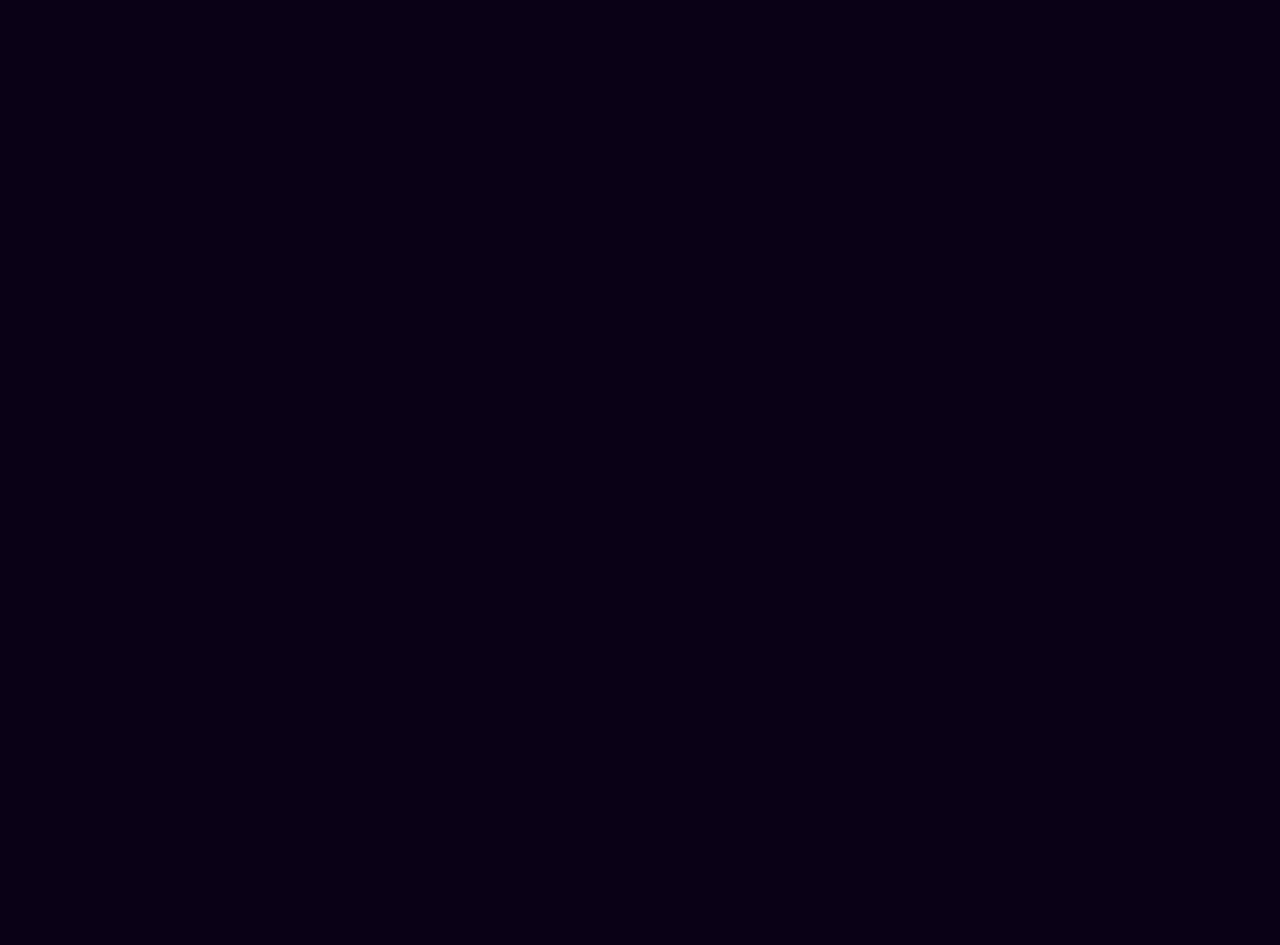
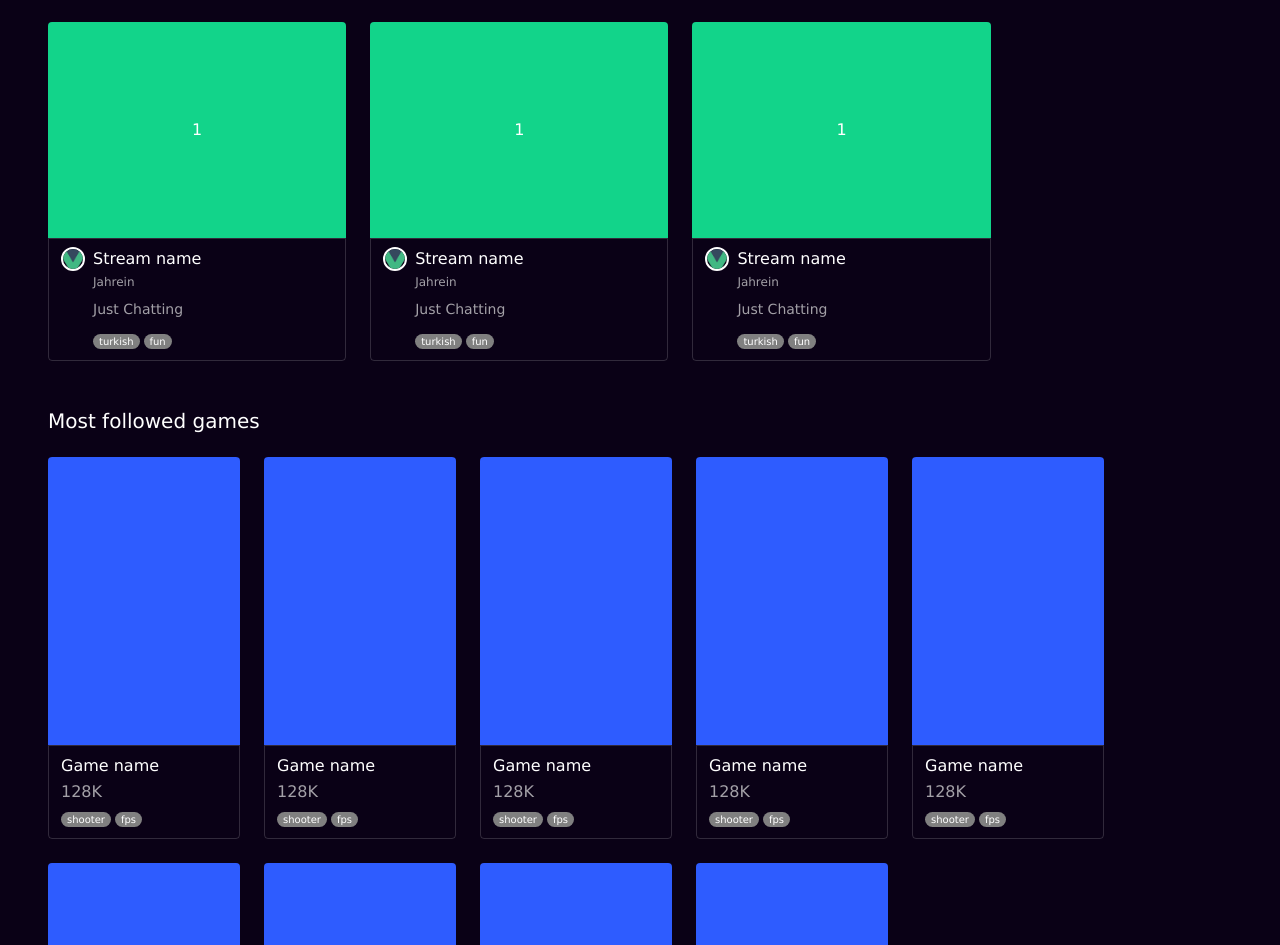
Before and after one commit to ridvansumset/v-stream, a Vue app: page / in a window 1280 px wide. Shown: the part 1067-2012 px from the top of the page. Before the commit the page ends 800 px from the top, so only its background shows below. Built offline with nearby package versions, Linux system fonts and the light colour scheme.

Commit message:
list recommended streams and followed games on homepage

```diff
--- a/src/main.js
+++ b/src/main.js
@@ -2,7 +2,7 @@ import Vue from 'vue'
 import App from './App.vue'
 import router from './router'
 import store from './store'
-import { IconsPlugin, ModalPlugin, PopoverPlugin } from 'bootstrap-vue'
+import { IconsPlugin, ModalPlugin, PopoverPlugin, VBHover } from 'bootstrap-vue'
 import '@/styles/styles.scss'
 import 'bootstrap/dist/css/bootstrap.css'
 import 'bootstrap-vue/dist/bootstrap-vue.css'
@@ -10,6 +10,7 @@ import 'bootstrap-vue/dist/bootstrap-vue.css'
 Vue.use(IconsPlugin)
 Vue.use(ModalPlugin)
 Vue.use(PopoverPlugin)
+Vue.directive('b-hover', VBHover)
 
 Vue.config.productionTip = false
 
--- a/src/styles/variables.scss
+++ b/src/styles/variables.scss
@@ -2,8 +2,8 @@
 $colBlack: #0A0116;
 $colWhite: #FFFFFF;
 $colBlue: #2E5CFF;
+$colGreen: #12D48A;
 $colGray: #A3A0A7;
-$colBlue: #2E5CFF;
 $colDarkBlue: #0634D7;
 $colBorder: rgba(255, 255, 255, 0.16);
 
--- a/src/views/HomeView.vue
+++ b/src/views/HomeView.vue
@@ -2,9 +2,59 @@
   <div class="home">
     <home-catalog />
 
-    <div class="recommended"></div>
+    <div class="recommended-container">
+      <h2 class="recommended-header">
+        Recommended streams
+      </h2>
 
-    <div class="most-followed"></div>
+      <div class="recommended-streams">
+        <div v-for="(stream, i) in streams" :key="`${stream.name}-${i}`" class="stream">
+          <div
+            class="stream-preview"
+            v-b-hover="(hovered) => hoverStream(stream, hovered)"
+            @click="goToGamePage(stream.streamer)"
+          >
+            <span>{{stream.previewCount}}</span>
+          </div>
+
+          <div class="stream-info">
+            <div class="stream-pp-container">
+              <router-link :to="{ name: 'game', params: { streamerName: stream.streamer }}" class="no-underline">
+                <img src="@/assets/logo.png" alt="streamer profile photo" width="40" height="40" />
+              </router-link>
+            </div>
+
+            <router-link :to="{ name: 'game', params: { streamerName: stream.streamer }}" class="no-underline">
+              <p class="stream-name">{{ stream.name }}</p>
+              <p class="stream-streamer">{{ stream.streamer }}</p>
+              <p class="stream-category">{{ stream.category }}</p>
+              <span v-for="tag in stream.tags" :key="tag" class="stream-tag">{{ tag }}</span>
+            </router-link>
+          </div>
+        </div>
+      </div>
+    </div>
+
+    <div class="game-container">
+      <h2 class="game-header">
+        Most followed games
+      </h2>
+
+      <div class="game-streams">
+        <div v-for="(game, i) in games" :key="`${game.name}-${i}`" class="game">
+          <div class="game-preview">
+          </div>
+
+          <div class="game-info">
+            <div>
+              <p class="game-name">{{ game.name }}</p>
+              <p class="game-viewer-count">{{ game.viewerCount }}</p>
+              <span v-for="tag in game.tags" :key="tag" class="game-tag">{{ tag }}</span>
+            </div>
+          </div>
+        </div>
+      </div>
+    </div>
   </div>
 </template>
 
@@ -14,9 +64,137 @@ import { HomeCatalog } from '@/components'
 export default {
   components: {
     HomeCatalog
+  },
+  data () {
+    return {
+      streams: [
+        { name: 'Stream name', previewCount: 1, streamer: 'Jahrein', category: 'Just Chatting', tags: ['turkish', 'fun'] },
+        { name: 'Stream name', previewCount: 1, streamer: 'Jahrein', category: 'Just Chatting', tags: ['turkish', 'fun'] },
+        { name: 'Stream name', previewCount: 1, streamer: 'Jahrein', category: 'Just Chatting', tags: ['turkish', 'fun'] },
+        { name: 'Stream name', previewCount: 1, streamer: 'Jahrein', category: 'Just Chatting', tags: ['turkish', 'fun'] },
+        { name: 'Stream name', previewCount: 1, streamer: 'Jahrein', category: 'Just Chatting', tags: ['turkish', 'fun'] },
+        { name: 'Stream name', previewCount: 1, streamer: 'Jahrein', category: 'Just Chatting', tags: ['turkish', 'fun'] },
+        { name: 'Stream name', previewCount: 1, streamer: 'Jahrein', category: 'Just Chatting', tags: ['turkish', 'fun'] },
+        { name: 'Stream name', previewCount: 1, streamer: 'Jahrein', category: 'Just Chatting', tags: ['turkish', 'fun'] },
+        { name: 'Stream name', previewCount: 1, streamer: 'Jahrein', category: 'Just Chatting', tags: ['turkish', 'fun'] }
+      ],
+      games: [
+        { name: 'Game name', viewerCount: '128K', tags: ['shooter', 'fps'] },
+        { name: 'Game name', viewerCount: '128K', tags: ['shooter', 'fps'] },
+        { name: 'Game name', viewerCount: '128K', tags: ['shooter', 'fps'] },
+        { name: 'Game name', viewerCount: '128K', tags: ['shooter', 'fps'] },
+        { name: 'Game name', viewerCount: '128K', tags: ['shooter', 'fps'] },
+        { name: 'Game name', viewerCount: '128K', tags: ['shooter', 'fps'] },
+        { name: 'Game name', viewerCount: '128K', tags: ['shooter', 'fps'] },
+        { name: 'Game name', viewerCount: '128K', tags: ['shooter', 'fps'] },
+        { name: 'Game name', viewerCount: '128K', tags: ['shooter', 'fps'] }
+      ]
+    }
+  },
+  methods: {
+    hoverStream (stream, hovered) {
+      if (hovered) {
+        stream.previewCount += 1
+      }
+    },
+    goToGamePage (streamer) {
+      this.$router.push({ name: 'game', params: { streamerName: streamer } })
+    }
   }
 }
 </script>
 
 <style scoped lang="scss">
+@import "@/styles/variables";
+
+.home {
+  min-height: 100vh;
+}
+.recommended-container, .game-container {
+  padding: 24px 48px;
+}
+.recommended-header, .game-header {
+  font-size: 20px;
+  color: $colWhite;
+  margin-bottom: 24px;
+}
+.recommended-streams, .game-streams {
+  display: flex;
+  justify-content: flex-start;
+  flex-wrap: wrap;
+  gap: 24px;
+}
+.stream {
+  border-radius: 4px;
+}
+.stream-preview {
+  background-color: $colGreen;
+  display: grid;
+  place-items: center;
+  padding: 96px 144px;
+  border-top-left-radius: 4px;
+  border-top-right-radius: 4px;
+  cursor: pointer;
+}
+.game-preview {
+  background-color: $colBlue;
+  padding: 144px 96px;
+  border-top-left-radius: 4px;
+  border-top-right-radius: 4px;
+}
+.stream-info {
+  display: flex;
+  padding: 8px 12px;
+  border: solid 1px $colBorder;
+  border-bottom-left-radius: 4px;
+  border-bottom-right-radius: 4px;
+}
+.game-info {
+  padding: 8px 12px;
+  border: solid 1px $colBorder;
+  border-bottom-left-radius: 4px;
+  border-bottom-right-radius: 4px;
+}
+.stream-pp-container {
+  width: 24px;
+  height: 24px;
+  border: solid 2px $colWhite;
+  border-radius: 25px;
+  display: grid;
+  justify-content: center;
+  align-content: center;
+  overflow: hidden;
+  margin-right: 8px;
+}
+.stream-name, .game-name {
+  font-size: 16px;
+  margin-bottom: 2px;
+  color: $colWhite;
+}
+.stream-streamer {
+  font-size: 12px;
+  margin-bottom: 8px;
+  color: $colGray;
+}
+.game-viewer-count {
+  font-size: 16px;
+  margin-bottom: 2px;
+  color: $colGray;
+}
+.stream-category {
+  font-size: 14px;
+  margin-bottom: 8px;
+  color: $colGray;
+}
+.stream-tag, .game-tag {
+  font-size: 10px;
+  border-radius: 8px;
+  background-color: gray;
+  padding: 2px 6px;
+  margin-right: 4px;
+  color: $colWhite;
+}
+.no-underline, .no-underline:hover {
+  text-decoration: none;
+}
 </style>
```
